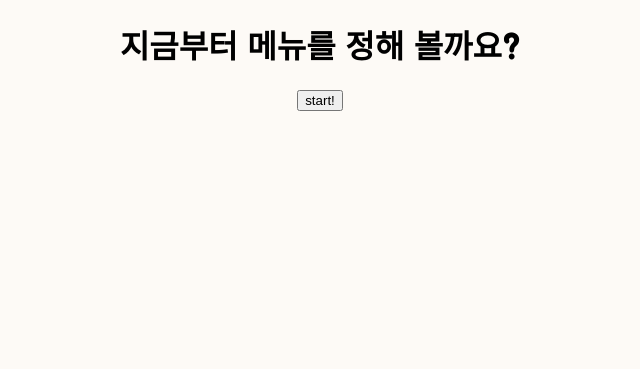
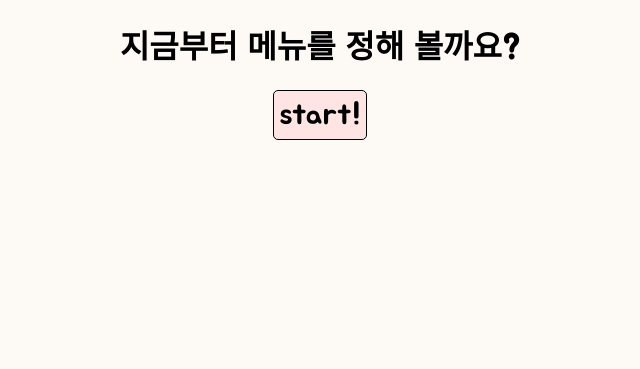
Before and after one commit to m3r0n4/OSS_project_thousand_resipes, a Flask app: page / in a window 1280 px wide. Shown: the part 135-504 px from the top of the page, without its empty margins (320-960 px from the left). Run offline with Flask 2, Linux system fonts and the light colour scheme.

Commit message:
modify button

```diff
--- a/static/style.css
+++ b/static/style.css
@@ -9,6 +9,21 @@ p { font-family: 'Jua', sans-serif; }
 
 h1 {text-align: center;}
 h2 {text-align: center;}
+
+#btn {
+border: 1px solid black;
+border-radius: 5px;
+background-color: #FFE4E4;
+font-family: 'Jua', sans-serif;
+font-size: 30px;
+color: black;
+padding: 5px;
+}
+
+#btn:hover {
+background-color: white;
+}
+
 
 #container {
 	display: grid;
--- a/templates/home.html
+++ b/templates/home.html
@@ -15,7 +15,7 @@
 		<div id="main">
 			<form method="POST" action="/step1">
 			<h1>지금부터 메뉴를 정해 볼까요?</h1>
-			<p align="center"><button type="submit">start!</button></p>
+			<p align="center"><button id="btn" type="submit">start!</button></p>
 			</form>
 		</div>
 		<div id="footer"><div class="rolling_wrap">
--- a/templates/step3.html
+++ b/templates/step3.html
@@ -11,10 +11,10 @@
 <body>
 	<div id="container">
 		<div id="header"><img src="{{ url_for('static', filename='/imgs/logo.png') }}" height="130px"></div>
-		<div id="main"><h2>당신이 먹고 싶은 음식은 무엇인가요?</h2>
+		<div id="main"><h1>당신이 먹고 싶은 음식은 무엇인가요?</h1>
 			<form method="POST" action="/result">
-				<p align="center"><input name="want" type="text" size="20"></p>
-				<p align="center"><input type="submit" name="send" value="-> 결과 보기 ->"></p>
+				<h2><input name="want" type="text" size="20"></h2>
+				<p align="center"><input id="btn" type="submit" name="send" value="-> 결과 보기 ->"></p>
 				<input type="hidden" name="gri1" value={{gri1}}>
 				<input type="hidden" name="gri2" value={{gri2}}>
 				<input type="hidden" name="gri3" value={{gri3}}>
```
Also changed, not shown: templates/step1.html (+5 -5 lines), templates/step2.html (+6 -6 lines).
